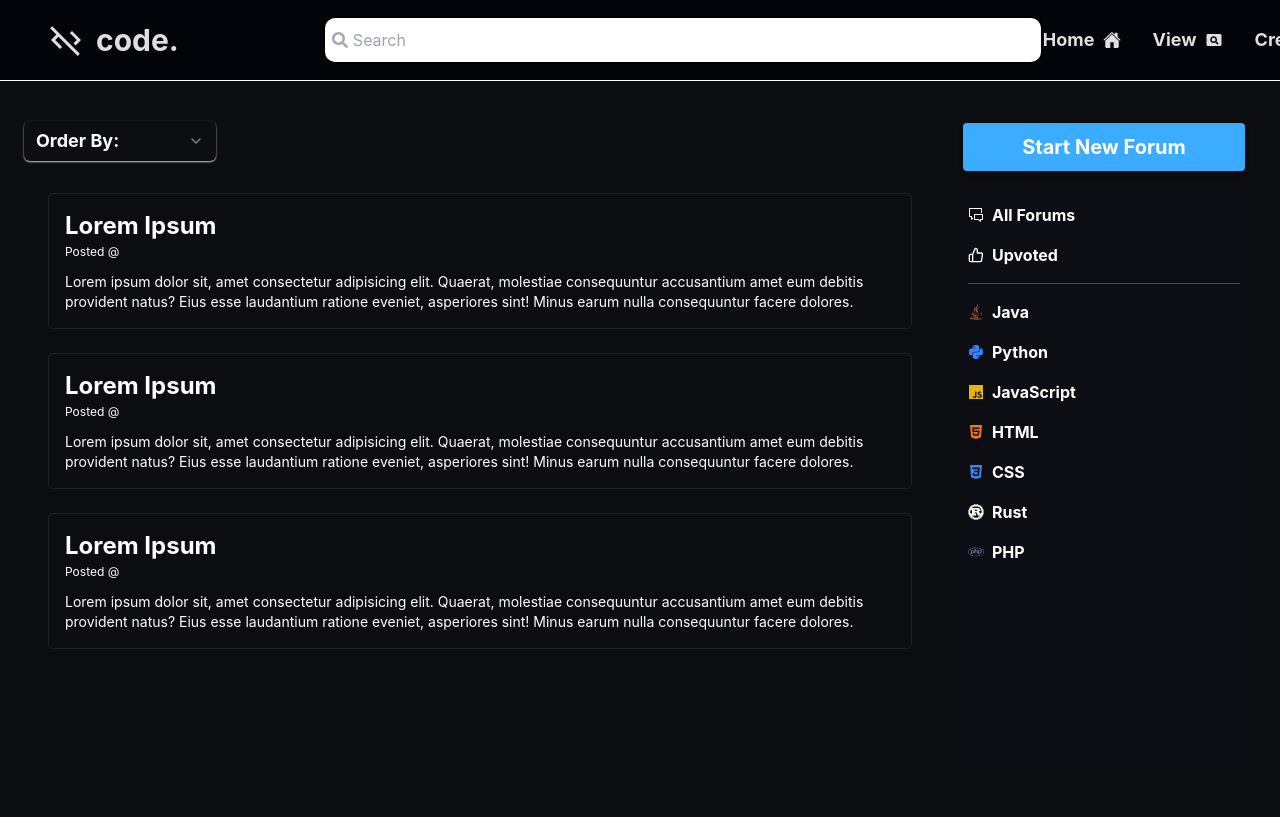
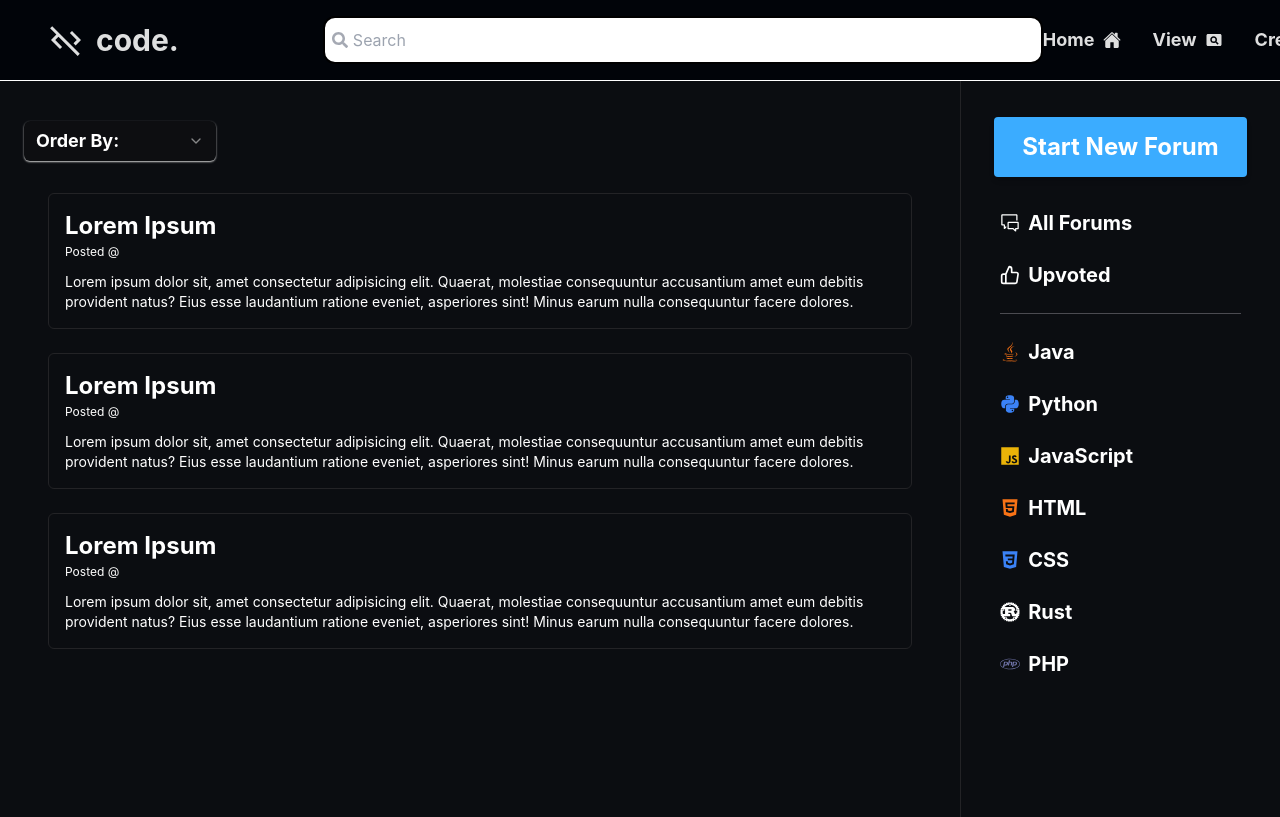
Before and after one commit to ekjacinto/hobbyhub, a React (Vite) app: page /posts in a window 1280 px wide. Shown: the top 817 px of the page. Built offline with nearby package versions, Linux system fonts and the light colour scheme.

Commit message:
feat: filter select component + styling changes

```diff
--- a/src/App.tsx
+++ b/src/App.tsx
@@ -3,6 +3,7 @@ import "./App.css";
 import Navbar from "./components/Navbar";
 import HomePage from "./pages/HomePage";
 import ViewPosts from "./pages/ViewPosts";
+import CreatePost from "./pages/CreatePost";
 
 function App() {
   return (
@@ -11,7 +12,8 @@ function App() {
       <Routes>
         <Route path="/" element={<HomePage />} />
         <Route path="/posts" element={<ViewPosts />} />
-        <Route path="/create" element={<h1>Create</h1>} />
+        <Route path="/create" element={<CreatePost />} />
+        <Route path="/posts/:id" element={<h1>Post</h1>} />
       </Routes>
     </div>
   );
--- /dev/null
+++ b/src/components/FilterSelect.tsx
@@ -0,0 +1,109 @@
+import { VscCommentDiscussion } from "react-icons/vsc";
+import { FiThumbsUp } from "react-icons/fi";
+import { FaJava, FaPython, FaHtml5, FaRust, FaPhp } from "react-icons/fa";
+import { IoLogoJavascript, IoLogoCss3 } from "react-icons/io5";
+import { IoIosCheckmark } from "react-icons/io";
+import { Link } from "react-router-dom";
+
+interface FilterSelectProps {
+  filter: string;
+  changeEvent: (filter: string) => void;
+}
+
+const FilterSelect = ({ filter, changeEvent }: FilterSelectProps) => {
+  return (
+    <main className="flex flex-col w-1/4 h-fill justify-center items-center bg-[#0b0d11] text-white border-l-[1px] border-l-[#232326] pl-8">
+      <button className="w-[88%] h-[3.75rem] rounded-sm mr-8 mb-4 font-bold text-2xl shadow-md transition ease-in-out delay-150 bg-[#3bacff] hover:bg-indigo-500 hover:-translate-y-1 hover:scale-105 duration-200">
+        <Link to="/create">Start New Forum</Link>
+      </button>
+      <div className="flex flex-col w-[95%] h-[80%] text-xl rounded-lg mr-8 p-4 font-open font-bold text-white text-start gap-2">
+        <section className="flex justify-between items-center mb-4 hover:-translate-y-1 hover:scale-[1.02] duration-200">
+          <div className="flex items-center gap-2">
+            <VscCommentDiscussion />
+            <button onClick={() => changeEvent("forums")}>All Forums</button>
+          </div>
+          {filter === "forums" && (
+            <IoIosCheckmark className="text-blue-400 scale-[2]" />
+          )}
+        </section>
+        <section className="flex justify-between items-center mb-4 hover:-translate-y-1 hover:scale-[1.02] duration-200">
+          <div className="flex items-center gap-2">
+            <FiThumbsUp />
+            <button onClick={() => changeEvent("upvoted")}>Upvoted</button>
+          </div>
+          {filter === "upvoted" && (
+            <IoIosCheckmark className="text-blue-400 scale-[2]" />
+          )}
+        </section>
+        <hr className="border-[#4b4b51] mb-4" />
+        <section className="flex justify-between items-center gap-2 mb-4 hover:-translate-y-1 hover:scale-[1.02] duration-200">
+          <div className="flex items-center gap-2 ">
+            <FaJava className="text-orange-500" />
+            <button onClick={() => changeEvent("java")}>Java</button>
+          </div>
+          {filter === "java" && (
+            <IoIosCheckmark className="text-blue-400 scale-[2]" />
+          )}
+        </section>
+        <section className="flex justify-between items-center gap-2 mb-4 hover:-translate-y-1 hover:scale-[1.02] duration-200">
+          <div className="flex items-center gap-2">
+            <FaPython className="text-blue-500" />
+            <button onClick={() => changeEvent("python")}>Python</button>
+          </div>
+          {filter === "python" && (
+            <IoIosCheckmark className="text-blue-400 scale-[2]" />
+          )}
+        </section>
+        <section className="flex justify-between items-center gap-2 mb-4 hover:-translate-y-1 hover:scale-[1.02] duration-200">
+          <div className="flex items-center gap-2">
+            <IoLogoJavascript className="text-yellow-500" />
+            <button onClick={() => changeEvent("javascript")}>
+              JavaScript
+            </button>
+          </div>
+          {filter === "javascript" && (
+            <IoIosCheckmark className="text-blue-400 scale-[2]" />
+          )}
+        </section>
+        <section className="flex justify-between items-center gap-2 mb-4 hover:-translate-y-1 hover:scale-[1.02] duration-200">
+          <div className="flex items-center gap-2">
+            <FaHtml5 className="text-orange-500" />
+            <button onClick={() => changeEvent("html")}>HTML</button>
+          </div>
+          {filter === "html" && (
+            <IoIosCheckmark className="text-blue-400 scale-[2]" />
+          )}
+        </section>
+        <section className="flex justify-between items-center gap-2 mb-4 hover:-translate-y-1 hover:scale-[1.02] duration-200">
+          <div className="flex items-center gap-2">
+            <IoLogoCss3 className="text-blue-500" />
+            <button onClick={() => changeEvent("css")}>CSS</button>
+          </div>
+          {filter === "css" && (
+            <IoIosCheckmark className="text-blue-400 scale-[2]" />
+          )}
+        </section>
+        <section className="flex justify-between items-center gap-2 mb-4 hover:-translate-y-1 hover:scale-[1.02] duration-200">
+          <div className="flex items-center gap-2">
+            <FaRust />
+            <button onClick={() => changeEvent("rust")}>Rust</button>
+          </div>
+          {filter === "rust" && (
+            <IoIosCheckmark className="text-blue-400 scale-[2]" />
+          )}
+        </section>
+        <section className="flex justify-between items-center gap-2 mb-4 hover:-translate-y-1 hover:scale-[1.02] duration-200">
+          <div className="flex items-center gap-2">
+            <FaPhp className="text-[#7377ae]" />
+            <button onClick={() => changeEvent("php")}>PHP</button>
+          </div>
+          {filter === "php" && (
+            <IoIosCheckmark className="text-blue-400 scale-[2]" />
+          )}
+        </section>
+      </div>
+    </main>
+  );
+};
+
+export default FilterSelect;
--- /dev/null
+++ b/src/pages/CreatePost.tsx
@@ -0,0 +1,9 @@
+const CreatePost = () => {
+  return (
+    <div>
+      <h1>Create Post Page</h1>
+    </div>
+  );
+};
+
+export default CreatePost;
--- a/src/pages/HomePage.tsx
+++ b/src/pages/HomePage.tsx
@@ -37,7 +37,7 @@ const HomePage = () => {
         </div>
       </div>
 
-      <hr className="relative flex justify-center items-center w-full h-[6rem] bg-[#140d06]" />
+      <hr className="relative flex justify-center items-center w-full h-[6rem] bg-[#100a04]" />
 
       <div className="absolute flex justify-between items-center w-[40rem] h-[5rem] bg-[#090909] rounded-2xl bottom-[3.5rem] border-2 border-white text-md text-[#fff9f9] font-open font-bold px-4">
         <div className="w-[12rem] border-r-[2px] border-r-[#9f9998]">
--- a/src/pages/ViewPosts.tsx
+++ b/src/pages/ViewPosts.tsx
@@ -1,11 +1,6 @@
 import { useState } from "react";
 import SortSelect from "@/components/SortSelect";
-import { VscCommentDiscussion } from "react-icons/vsc";
-import { FiThumbsUp } from "react-icons/fi";
-
-import { FaJava, FaPython, FaHtml5, FaRust, FaPhp } from "react-icons/fa";
-import { IoLogoJavascript, IoLogoCss3 } from "react-icons/io5";
-import { IoIosCheckmark } from "react-icons/io";
+import FilterSelect from "@/components/FilterSelect";
 
 const ViewPosts = () => {
   const [sortOption, setSortOption] = useState<string>("");
@@ -60,82 +55,7 @@ const ViewPosts = () => {
         </div>
       </div>
 
-      <div className="flex flex-col w-1/4 justify-center items-center bg-[#0b0d11] text-white">
-        <button className="w-[88%] h-[6.5%] rounded-sm mr-8 mb-4 font-bold text-xl shadow-md transition ease-in-out delay-150 bg-[#3bacff] hover:bg-indigo-500 hover:-translate-y-1 hover:scale-105 duration-200">
-          Start New Forum
-        </button>
-        <div className="flex flex-col w-[95%] h-[80%] bg-[#0d0e13] text-md rounded-lg mr-8 p-4 font-open font-bold text-white text-start">
-          <div className="flex items-center gap-2 mb-4">
-            <VscCommentDiscussion />
-            <button onClick={() => handleFilterChange("forums")}>
-              All Forums
-            </button>
-            {filterOption === "forums" && (
-              <IoIosCheckmark className="text-blue-400 scale-[2]" />
-            )}
-          </div>
-          <div className="flex items-center gap-2 pb-4 mb-4 border-b-[0.1px] border-b-[#4b4b51]">
-            <FiThumbsUp />
-            <button onClick={() => handleFilterChange("upvoted")}>
-              Upvoted
-            </button>
-            {filterOption === "upvoted" && (
-              <IoIosCheckmark className="text-blue-400 scale-[2]" />
-            )}
-          </div>
-          <div className="flex items-center gap-2 mb-4">
-            <FaJava className="text-orange-500" />
-            <button onClick={() => handleFilterChange("java")}>Java</button>
-            {filterOption === "java" && (
-              <IoIosCheckmark className="text-blue-400 scale-[2]" />
-            )}
-          </div>
-          <div className="flex items-center gap-2 mb-4">
-            <FaPython className="text-blue-500" />
-            <button onClick={() => handleFilterChange("python")}>Python</button>
-            {filterOption === "python" && (
-              <IoIosCheckmark className="text-blue-400 scale-[2]" />
-            )}
-          </div>
-          <div className="flex items-center gap-2 mb-4">
-            <IoLogoJavascript className="text-yellow-500" />
-            <button onClick={() => handleFilterChange("javascript")}>
-              JavaScript
-            </button>
-            {filterOption === "javascript" && (
-              <IoIosCheckmark className="text-blue-400 scale-[2]" />
-            )}
-          </div>
-          <div className="flex items-center gap-2 mb-4">
-            <FaHtml5 className="text-orange-500" />
-            <button onClick={() => handleFilterChange("html")}>HTML</button>
-            {filterOption === "html" && (
-              <IoIosCheckmark className="text-blue-400 scale-[2]" />
-            )}
-          </div>
-          <div className="flex items-center gap-2 mb-4">
-            <IoLogoCss3 className="text-blue-500" />
-            <button onClick={() => handleFilterChange("css")}>CSS</button>
-            {filterOption === "css" && (
-              <IoIosCheckmark className="text-blue-400 scale-[2]" />
-            )}
-          </div>
-          <div className="flex items-center gap-2 mb-4">
-            <FaRust />
-            <button onClick={() => handleFilterChange("rust")}>Rust</button>
-            {filterOption === "rust" && (
-              <IoIosCheckmark className="text-blue-400 scale-[2]" />
-            )}
-          </div>
-          <div className="flex items-center gap-2 mb-4">
-            <FaPhp className="text-[#7377ae]" />
-            <button onClick={() => handleFilterChange("php")}>PHP</button>
-            {filterOption === "php" && (
-              <IoIosCheckmark className="text-blue-400 scale-[2]" />
-            )}
-          </div>
-        </div>
-      </div>
+      <FilterSelect filter={filterOption} changeEvent={handleFilterChange} />
     </div>
   );
 };
```
Also changed, not shown: 1 other file (tests, documents, lock files or other folders).
